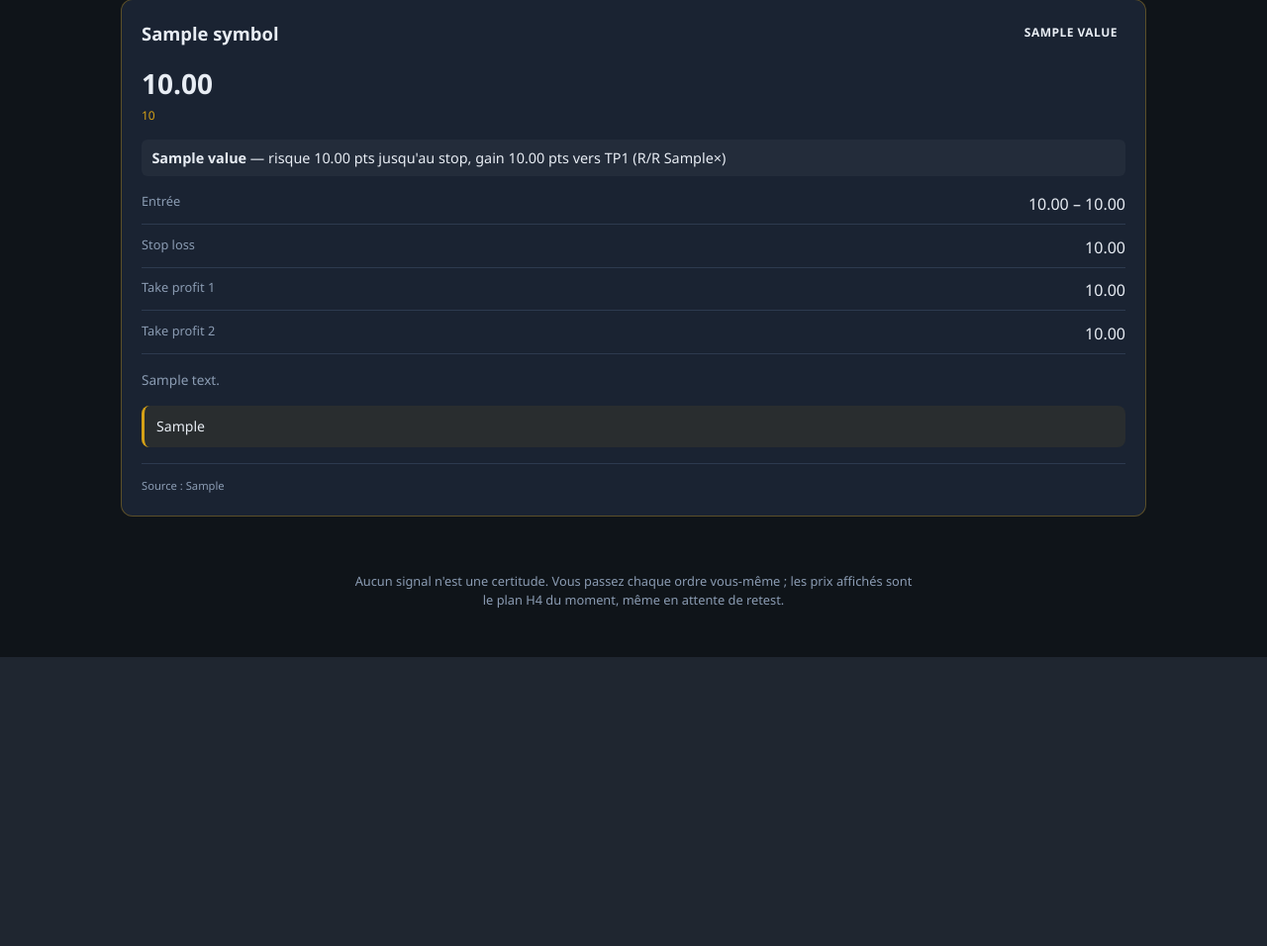
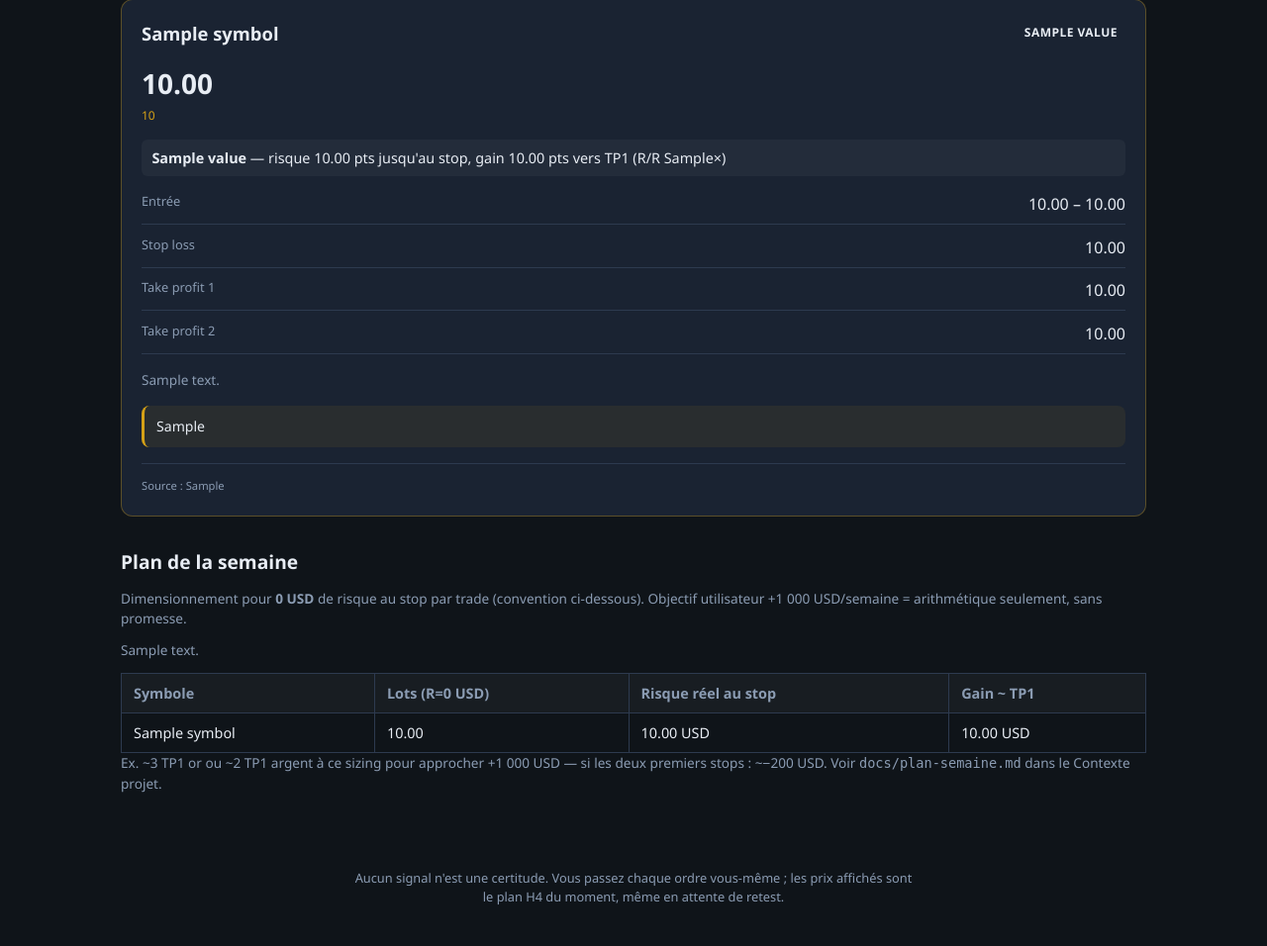
Before and after one commit to hamphrey10/balabala, a Python web app: template signal_desk/templates/index.html in a window 1280 px wide. Shown: the part 136-1092 px from the top of the page at 99% size. Before the commit the page ends 800 px from the top, so only its background shows below. Run offline with Jinja, Linux system fonts and the light colour scheme; the template is opened without the code that fills it: most values are stand-ins (such as "Sample title", 1, 10 or a date in 2020).

Commit message:
Add Plan de la semaine sizing table (100 USD risk) to desk UI
Co-authored-by: wanyistudio <wanyistudio@gmail.com>

```diff
--- a/signal_desk/main.py
+++ b/signal_desk/main.py
@@ -12,6 +12,7 @@ from fastapi.templating import Jinja2Templates
 
 from signal_desk.analysis import SignalResult, analyze
 from signal_desk.data import INSTRUMENTS, fetch_h4
+from signal_desk.sizing import CONTRACT_NOTE_FR, SymbolSizing, build_sizing
 
 BASE_DIR = Path(__file__).resolve().parent
 app = FastAPI(title="Bureau de signaux", docs_url=None, redoc_url=None)
@@ -45,12 +46,16 @@ def _load_signals() -> tuple[list[SignalResult], str | None]:
 @app.get("/", response_class=HTMLResponse)
 async def index(request: Request) -> HTMLResponse:
     signals, fetch_error = _load_signals()
+    week_sizing: list[SymbolSizing] = [build_sizing(s) for s in signals]
     updated = datetime.now(timezone.utc).strftime("%Y-%m-%d %H:%M UTC")
     return templates.TemplateResponse(
         request,
         "index.html",
         {
             "signals": signals,
+            "week_sizing": week_sizing,
+            "contract_note": CONTRACT_NOTE_FR,
+            "week_risk_usd": 100.0,
             "horizon": HORIZON_LABEL,
             "updated": updated,
             "fetch_error": fetch_error,
--- a/signal_desk/static/style.css
+++ b/signal_desk/static/style.css
@@ -254,6 +254,45 @@ h1 {
   font-size: 0.7rem;
 }
 
+.week-plan {
+  max-width: 1100px;
+  margin: 0 auto 1rem;
+  padding: 0 2rem 1.5rem;
+}
+
+.week-plan h2 {
+  margin: 0 0 0.75rem;
+  font-size: 1.2rem;
+}
+
+.week-intro,
+.contract-note,
+.week-hint {
+  font-size: 0.85rem;
+  color: var(--muted);
+  margin: 0 0 0.75rem;
+}
+
+.size-table {
+  width: 100%;
+  border-collapse: collapse;
+  font-size: 0.9rem;
+  font-variant-numeric: tabular-nums;
+}
+
+.size-table th,
+.size-table td {
+  border: 1px solid var(--border);
+  padding: 0.55rem 0.75rem;
+  text-align: left;
+}
+
+.size-table th {
+  background: rgba(255, 255, 255, 0.04);
+  color: var(--muted);
+  font-weight: 600;
+}
+
 .disclaimer {
   text-align: center;
   padding: 1.5rem 2rem 2.5rem;
--- a/signal_desk/templates/index.html
+++ b/signal_desk/templates/index.html
@@ -76,6 +76,40 @@
     {% endfor %}
   </main>
 
+  <section class="week-plan">
+    <h2>Plan de la semaine</h2>
+    <p class="week-intro">
+      Dimensionnement pour <strong>{{ "%.0f"|format(week_risk_usd) }} USD</strong> de risque au stop par trade
+      (convention ci-dessous). Objectif utilisateur +1&nbsp;000&nbsp;USD/semaine = arithmétique seulement, sans promesse.
+    </p>
+    <p class="contract-note">{{ contract_note }}</p>
+    <table class="size-table">
+      <thead>
+        <tr>
+          <th>Symbole</th>
+          <th>Lots (R={{ "%.0f"|format(week_risk_usd) }} USD)</th>
+          <th>Risque réel au stop</th>
+          <th>Gain ~ TP1</th>
+        </tr>
+      </thead>
+      <tbody>
+        {% for sz in week_sizing %}
+        {% set row = sz.rows[1] %}
+        <tr>
+          <td>{{ sz.symbol }}</td>
+          <td>{{ "%.2f"|format(row.lots) }}</td>
+          <td>{{ "%.2f"|format(row.risk_if_stop_usd) }} USD</td>
+          <td>{{ "%.2f"|format(row.reward_tp1_usd) }} USD</td>
+        </tr>
+        {% endfor %}
+      </tbody>
+    </table>
+    <p class="week-hint muted">
+      Ex. ~3 TP1 or ou ~2 TP1 argent à ce sizing pour approcher +1&nbsp;000&nbsp;USD — si les deux premiers stops : ~−200&nbsp;USD.
+      Voir <code>docs/plan-semaine.md</code> dans le Contexte projet.
+    </p>
+  </section>
+
   <footer class="disclaimer">
     Aucun signal n'est une certitude. Vous passez chaque ordre vous-même ; les prix affichés sont le plan H4 du moment, même en attente de retest.
   </footer>
```
Also changed, not shown: signal_desk/sizing.py (added, +63 -0 lines).
